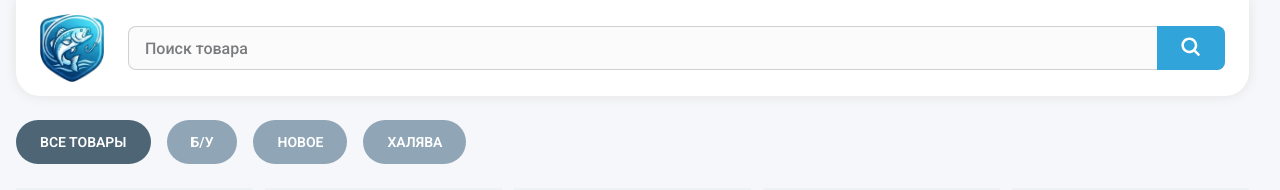
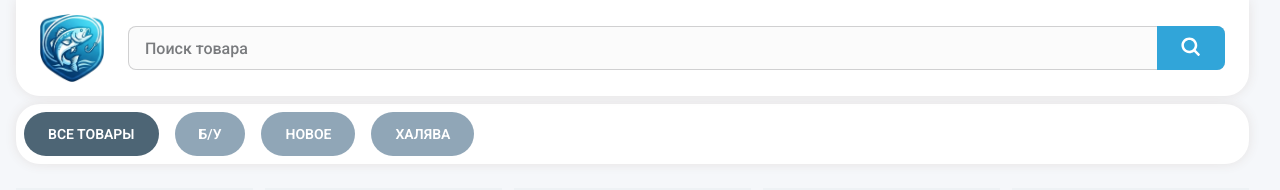
Before and after one commit to developer-pavlik/crimea-fishing, a Next.js app: page / in a window 1280 px wide. Shown: the top 190 px of the page. Built offline with nearby package versions, Linux system fonts and the light colour scheme; no server answers.

Commit message:
Фиксик

```diff
--- a/src/components/Header/Header.module.scss
+++ b/src/components/Header/Header.module.scss
@@ -1,7 +1,7 @@
 .header {
     position: sticky;
     top: 0;
-    z-index: 2;
+    z-index: 3;
 }
 
 .inner {
--- a/src/components/ProductCatalog/ProductCatalog.module.scss
+++ b/src/components/ProductCatalog/ProductCatalog.module.scss
@@ -2,4 +2,5 @@
     display: flex;
     flex-direction: column;
     gap: 24px 0;
+    margin-top: -16px;
 }
--- a/src/components/ProductPanel/ProductPanel.module.scss
+++ b/src/components/ProductPanel/ProductPanel.module.scss
@@ -1,7 +1,30 @@
+.panelWrapper {
+    position: sticky;
+    top: 104px;
+    z-index: 2;
+
+    &:before {
+        content: '';
+        position: absolute;
+        top: -40px;
+        left: 0;
+        width: 100%;
+        height: 100%;
+        background: #f5f7fa;
+        z-index: 1;
+    }
+}
+
 .panel {
     display: flex;
     align-items: center;
     justify-content:  space-between;
+    background: #fff;
+    padding: 8px;
+    border-radius: 24px;
+    position: relative;
+    z-index: 2;
+    box-shadow: 0 0 12px #e5e2e2;
 }
 
 .addProuctLink {
--- a/src/components/ProductPanel/ProductPanel.tsx
+++ b/src/components/ProductPanel/ProductPanel.tsx
@@ -8,6 +8,7 @@ const ProductPanel = async () => {
     const session = await getAccessSession();
 
     return (
+        <div className={styles.panelWrapper}>
             <div className={styles.panel}>
                 <ProductPanelNavigation />
                 {session && (
@@ -19,6 +20,7 @@ const ProductPanel = async () => {
                     </div>
                 )}
             </div>
+        </div>
     );
 };
 
--- a/src/components/ProductPanelNavigation/ProductPanelNavigation.tsx
+++ b/src/components/ProductPanelNavigation/ProductPanelNavigation.tsx
@@ -23,6 +23,12 @@ const ProductPanelNavigation = () => {
                     <Link
                         key={link.href}
                         href={link.href}
+                        scroll={false}
+                        onNavigate={() => {
+                            if (!isActive) {
+                                window.scrollTo({ top: 0, behavior: 'smooth' });
+                            }
+                        }}
                         className={`${styles.link} ${isActive ? styles.link_active : ''}`}
                         aria-current={isActive ? 'page' : undefined}
                     >
```
Lines whose indentation alone changed are shown as unchanged.
